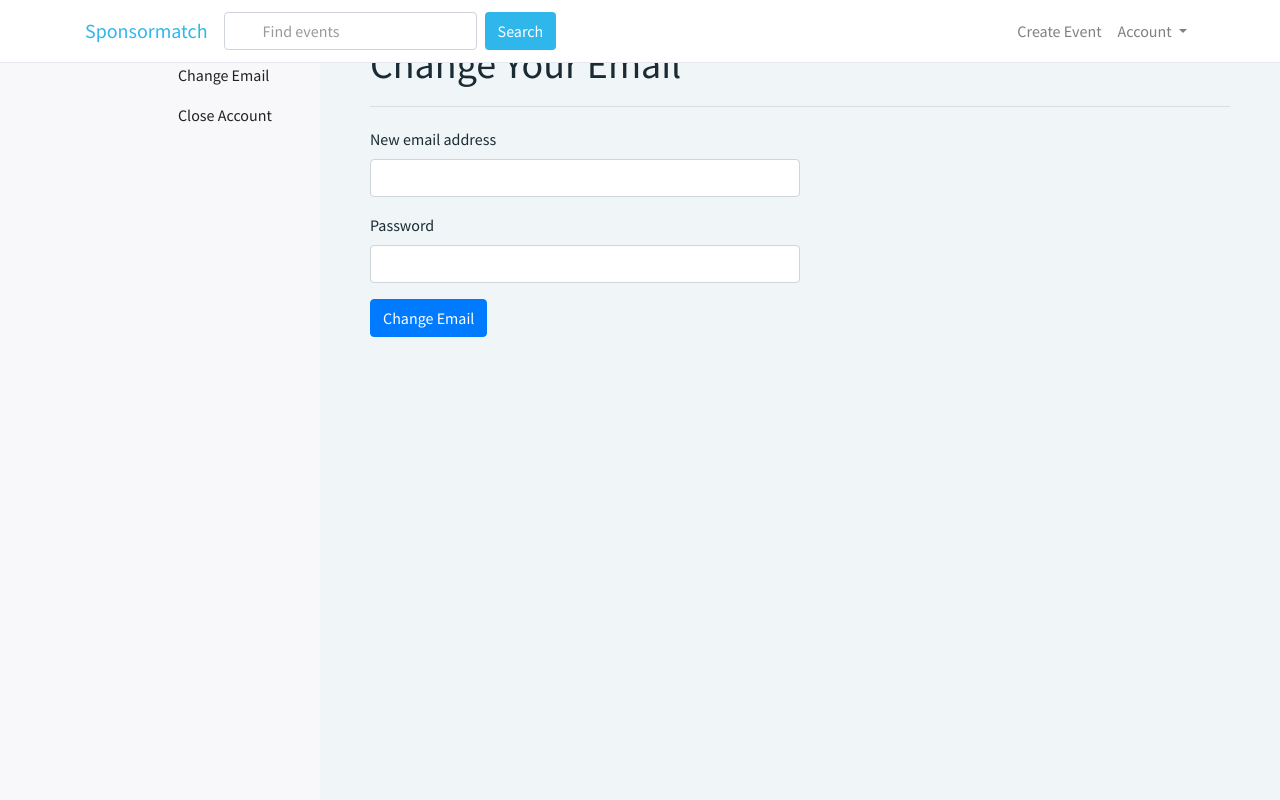
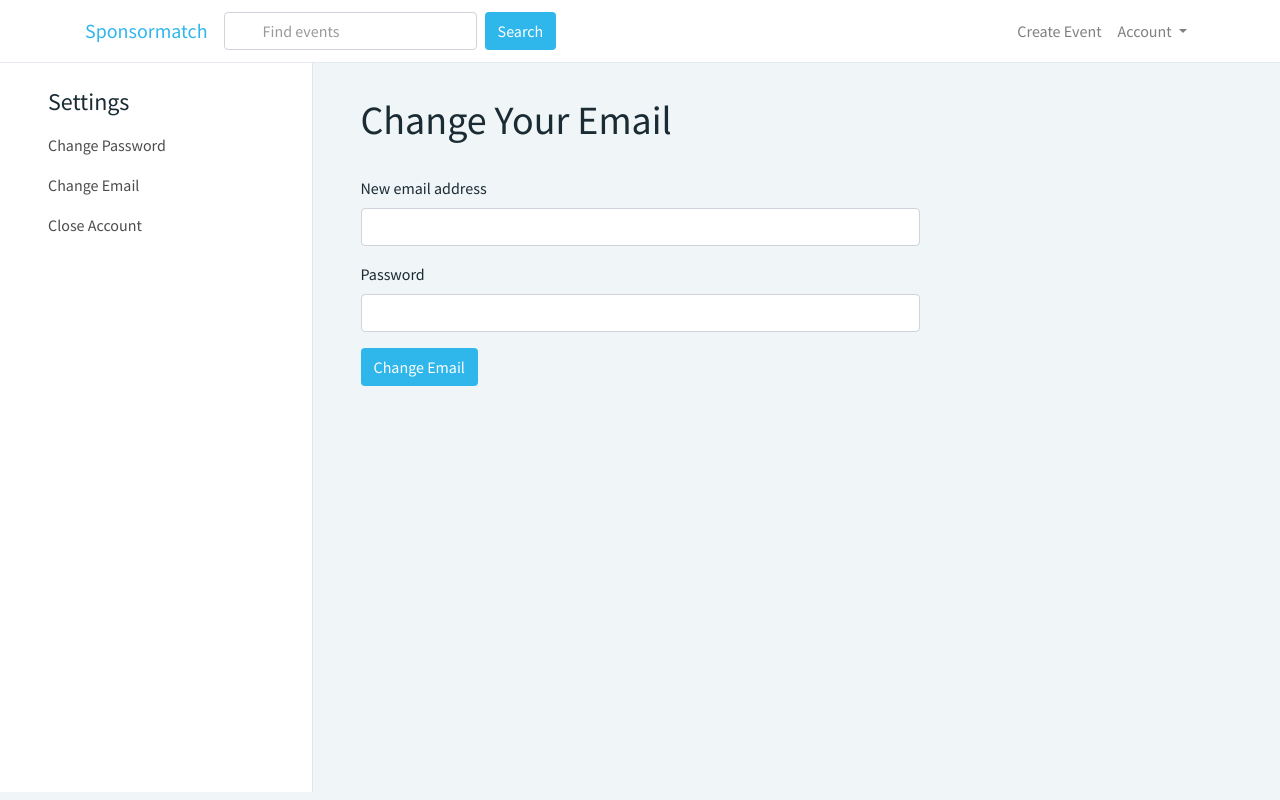
Before and after one commit to EricMontague/SponsorMatch, a Flask app: page /settings/change-email in a window 1280 px wide. Run offline with Flask 2, Linux system fonts and the light colour scheme; a user stored in the database is signed in; tables that the repository leaves empty hold one stand-in row (values such as "Sample post"); some libraries are stand-ins or nearby versions.

Commit message:
Created the new layout for the settings page.

```diff
--- a/app/templates/settings/settings.html
+++ b/app/templates/settings/settings.html
@@ -1,30 +1,50 @@
-{% extends "site_base.html" %} {% import "bootstrap/form.html" as wtf %} {% import
-"_macros.html" as macros %} {% block title %}SponsorMatch - {{ title }}{%
-endblock %} {% block page_content %}
-<button id="sidebar-toggle" type="button" class="navbar-toggle">
+{% extends "site_base.html" %}
+
+{% import "utils/_macros.html" as macros %}
+
+{% block title %}SponsorMatch - {{ title }} {% endblock %}
+
+{% block page_content %}
+<!-- <button id="sidebar-toggle" type="button" class="navbar-toggle">
   <span class="sr-only">Toggle navigation</span>
   <span class="icon-bar"></span>
   <span class="icon-bar"></span>
   <span class="icon-bar"></span>
-</button>
-<div class="settings">
-  <div class="sidebar-wrapper">
-    {{ macros.render_sidebar("settings", "Settings") }}
-  </div>
-  <div class="content-wrapper">
-    <div class="settings-content">
-      <h1>{{ heading }}</h1>
+</button> -->
+
+<div class="row">
+  <nav class="col-md-3 bg-white sidebar">
+    <div class="sidebar-sticky pt-5 px-5">
+      <h4>Settings</h4>
+      <ul class="list-unstyled navbar-nav">
+        <li class="nav-item"><a class="nav-link" href="{{ url_for('settings.change_password') }}">Change Password</a>
+        </li>
+        <li class="nav-item"><a class="nav-link" href="{{ url_for('settings.change_email') }}">Change Email</a></li>
+        <li class="nav-item"><a class="nav-link" href="{{ url_for('settings.close_account') }}">Close Account</a></li>
+      </ul>
+    </div>
+  </nav>
+  <main role="main" class="col-md-6 px-5 py-5">
+    <div class="pt-5">
+      <h1 class="pb-2 mb-4">{{ heading }}</h1>
       {% if message %}
       <p>{{ message }}</p>
       {% endif %}
-      <div>
-        {{ wtf.render_form(form, button_map={"submit": button_classes }) }}
-      </div>
+
+      {% if heading.lower() == "close your account" %}
+      {{ wtf.render_form(form, button_map={"submit": "danger" }) }}
+      {% else %}
+      {{ wtf.render_form(form, button_map={"submit": "primary-override" }) }}
+      {% endif %}
     </div>
-  </div>
+  </main>
 </div>
 
-{% endblock %} {% block scripts %} {{ super() }}
+
+{% endblock %}
+
+{% block scripts %}
+{{ super() }}
 <script type="text/javascript">
   $("#sidebar-toggle").on("click", function (event) {
     $(".sidebar-wrapper").toggleClass("slide-in-sidebar");
```
